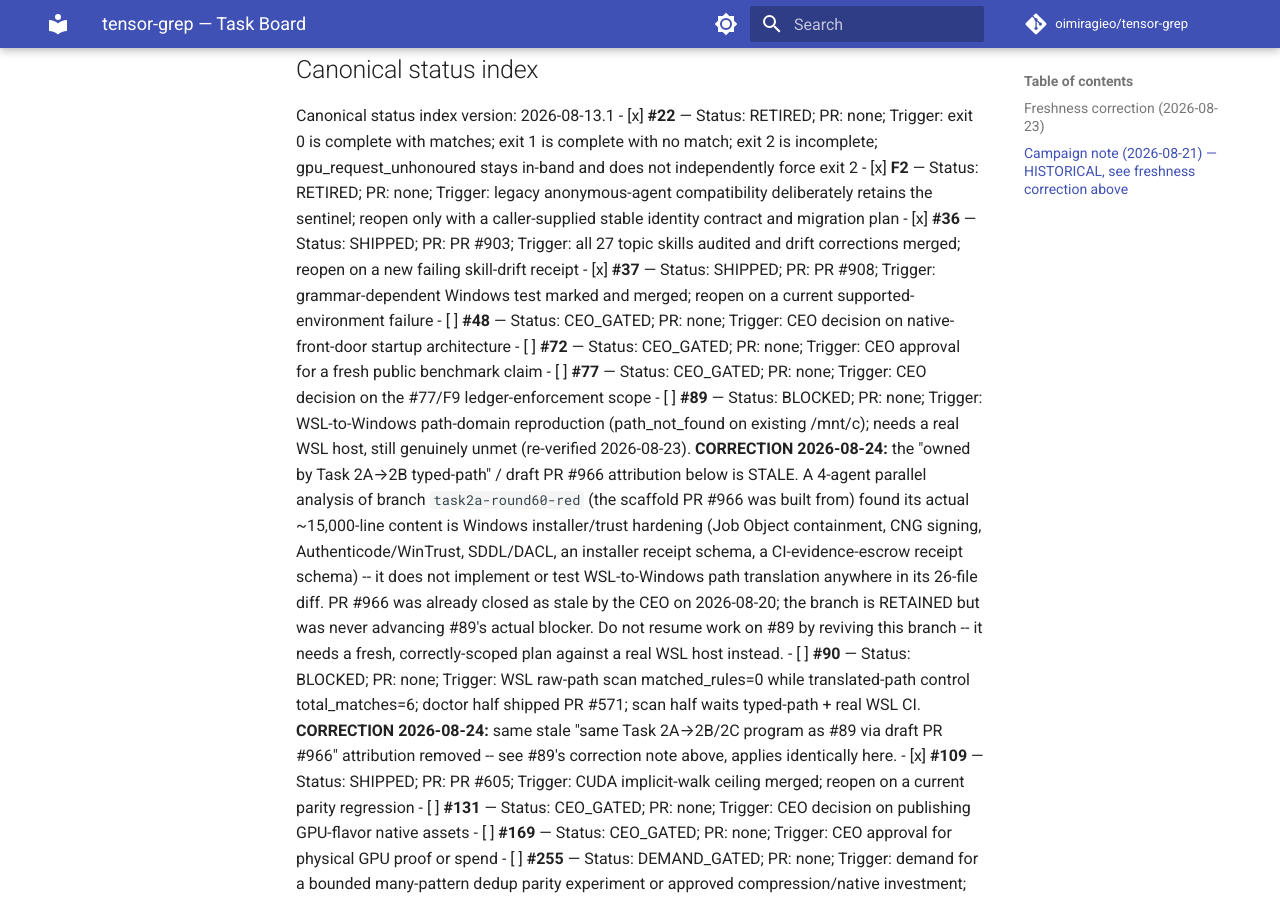
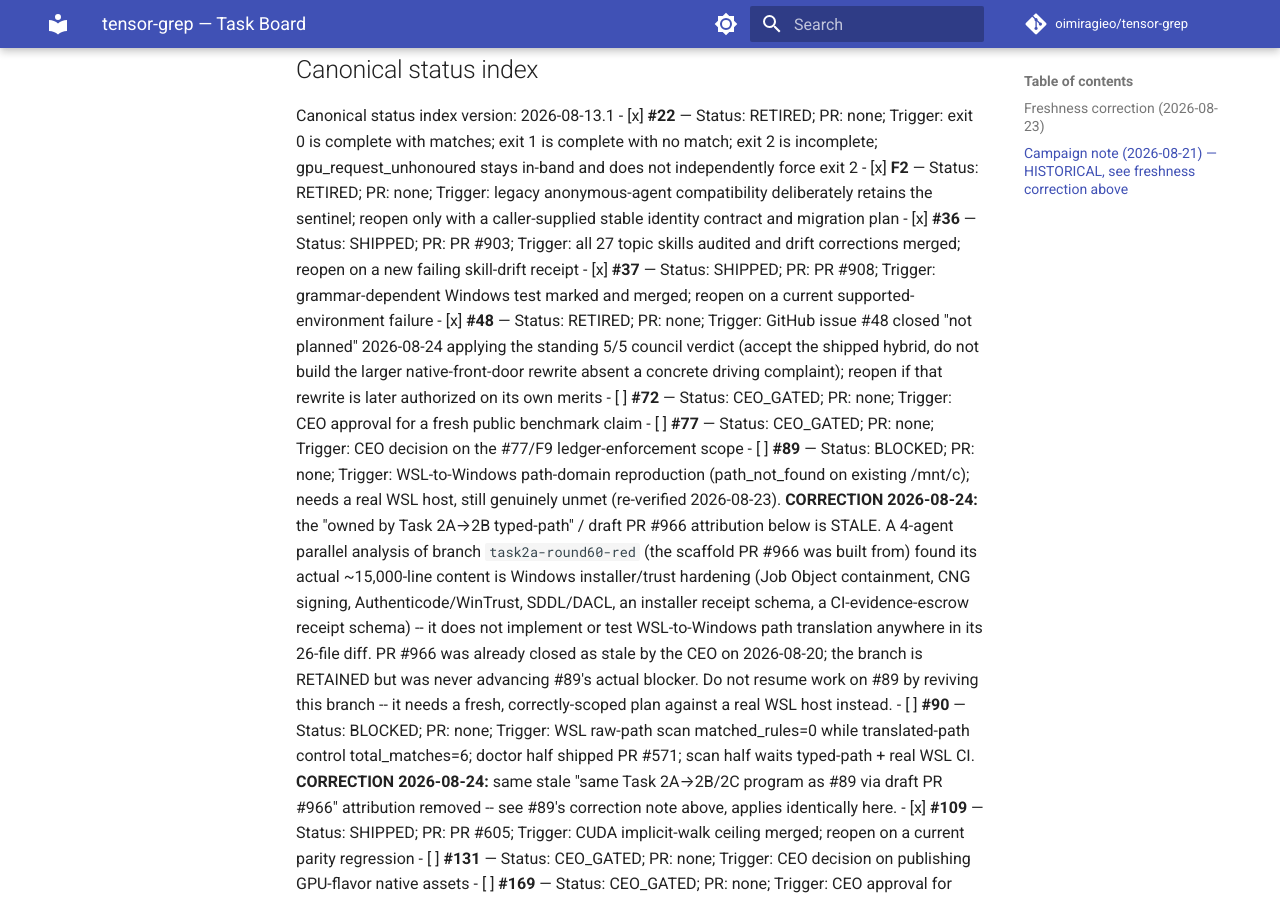
Before and after one commit to oimiragieo/tensor-grep, an MkDocs documentation site: the page built from docs/TASK_BOARD.md, in a window 1280 px wide and 900 px high, scrolled down 4311 px. Built offline with MkDocs 1.6.1 and Material for MkDocs 9.7.7, drawn with Linux system fonts in a browser that asks for light colours; comment, search, counter and statistics services are not loaded.

Commit message:
docs: retire #48 (native front-door startup) per the standing council verdict (#1121)
GitHub issue #48 was carrying stale/incorrect labels from an automated
triage bot (security-review, needs-private-security-review, area:security,
a redundant priority:medium alongside priority:high) despite being pure
performance/benchmarking content with no security-sensitive material.
Removed the mislabels via the GitHub API.

Applied the standing 5/5 review-council verdict already recorded for this
same #48 backlog item (docs/BACKLOG.md:1674): accept the shipped hybrid
(native managed front door + Python sidecar delegation fast-path), retire
the larger native-front-door rewrite absent a concrete driving complaint.
Posted the verdict + rationale as a comment on the issue and closed it
"not planned" per the issue's own stated re-close condition.

Flips #48's row from CEO_GATED to RETIRED in both docs/TASK_BOARD.md's
canonical status index and docs/BACKLOG.md's CEO-gated table, and updates
the CEO_IDS pinned set in test_backlog_tracker_truth.py to match (the
governance test enforces this set stays in sync with the doc).

Co-authored-by: Claude Sonnet 5 <noreply@anthropic.com>

```diff
--- a/docs/TASK_BOARD.md
+++ b/docs/TASK_BOARD.md
@@ -156,7 +156,7 @@ Canonical status index version: 2026-08-13.1
 - [x] **F2** — Status: RETIRED; PR: none; Trigger: legacy anonymous-agent compatibility deliberately retains the sentinel; reopen only with a caller-supplied stable identity contract and migration plan
 - [x] **#36** — Status: SHIPPED; PR: PR #903; Trigger: all 27 topic skills audited and drift corrections merged; reopen on a new failing skill-drift receipt
 - [x] **#37** — Status: SHIPPED; PR: PR #908; Trigger: grammar-dependent Windows test marked and merged; reopen on a current supported-environment failure
-- [ ] **#48** — Status: CEO_GATED; PR: none; Trigger: CEO decision on native-front-door startup architecture
+- [x] **#48** — Status: RETIRED; PR: none; Trigger: GitHub issue #48 closed "not planned" 2026-08-24 applying the standing 5/5 council verdict (accept the shipped hybrid, do not build the larger native-front-door rewrite absent a concrete driving complaint); reopen if that rewrite is later authorized on its own merits
 - [ ] **#72** — Status: CEO_GATED; PR: none; Trigger: CEO approval for a fresh public benchmark claim
 - [ ] **#77** — Status: CEO_GATED; PR: none; Trigger: CEO decision on the #77/F9 ledger-enforcement scope
 - [ ] **#89** — Status: BLOCKED; PR: none; Trigger: WSL-to-Windows path-domain reproduction (path_not_found on existing /mnt/c); needs a real WSL host, still genuinely unmet (re-verified 2026-08-23). **CORRECTION 2026-08-24:** the "owned by Task 2A→2B typed-path" / draft PR #966 attribution below is STALE. A 4-agent parallel analysis of branch `task2a-round60-red` (the scaffold PR #966 was built from) found its actual ~15,000-line content is Windows installer/trust hardening (Job Object containment, CNG signing, Authenticode/WinTrust, SDDL/DACL, an installer receipt schema, a CI-evidence-escrow receipt schema) -- it does not implement or test WSL-to-Windows path translation anywhere in its 26-file diff. PR #966 was already closed as stale by the CEO on 2026-08-20; the branch is RETAINED but was never advancing #89's actual blocker. Do not resume work on #89 by reviving this branch -- it needs a fresh, correctly-scoped plan against a real WSL host instead.
```
Also changed, not shown: docs/BACKLOG.md (+1 -1 lines), 1 other file.
